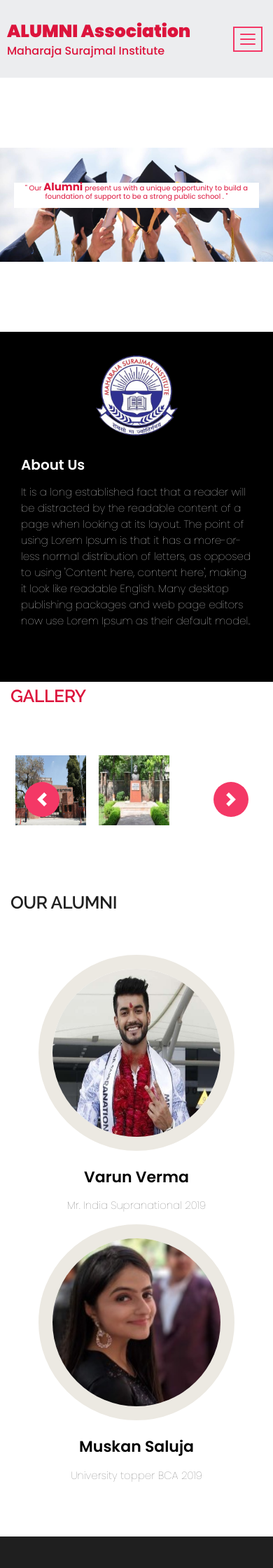
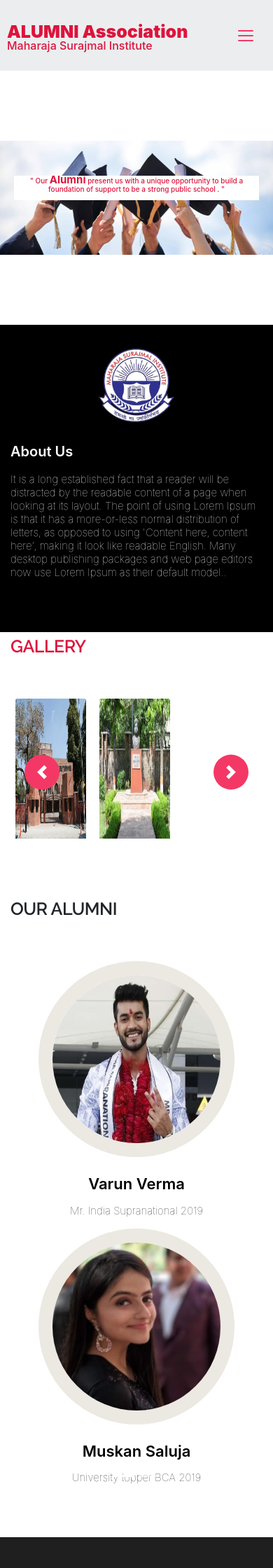
Before and after one commit to Megha2k/MSI-Alumni, a Django app: page / in a window 390 px wide. Shown: the top 2240 px of the page at 70% size. Run offline with Django 3.2, Linux system fonts and the light colour scheme; data comes from the database, SQL or seed files in the repository; parts of the project's set-up code (start-up, migrations or seed data) failed here and were passed over; some libraries are stand-ins or nearby versions.

Commit message:
gallery carousel and responsive footer

```diff
--- a/alumni_portal/templates/alumni_app/base.html
+++ b/alumni_portal/templates/alumni_app/base.html
@@ -32,6 +32,8 @@
     <!-- Custom CSS -->
     <link rel="stylesheet" href="{% static 'css/custom.css' %}" />
 
+    <!-- ONLINE BOOTRAP LINK VERSION 4.1.3 -->
+    <link rel="stylesheet" href="https://stackpath.bootstrapcdn.com/bootstrap/4.1.3/css/bootstrap.min.css" integrity="sha384-MCw98/SFnGE8fJT3GXwEOngsV7Zt27NXFoaoApmYm81iuXoPkFOJwJ8ERdknLPMO" crossorigin="anonymous">
 
 
     <!--[if lt IE 9]>
@@ -245,10 +247,17 @@
 
     <a href="#" id="scroll-to-top" class="hvr-radial-out"><i class="fa fa-angle-up"></i></a>
 
+<!-- ONLINE LINK FOR BOOTSTRAP JS FILES AS WITHOUT THESE DROPDOWN IN NAVBAR WAS NOT WORKING version 4.1.3 -->
+    <script src="https://code.jquery.com/jquery-3.3.1.slim.min.js" integrity="sha384-q8i/X+965DzO0rT7abK41JStQIAqVgRVzpbzo5smXKp4YfRvH+8abtTE1Pi6jizo" crossorigin="anonymous"></script>
+    <script src="https://cdnjs.cloudflare.com/ajax/libs/popper.js/1.14.3/umd/popper.min.js" integrity="sha384-ZMP7rVo3mIykV+2+9J3UJ46jBk0WLaUAdn689aCwoqbBJiSnjAK/l8WvCWPIPm49" crossorigin="anonymous"></script>
+    <script src="https://stackpath.bootstrapcdn.com/bootstrap/4.1.3/js/bootstrap.min.js" integrity="sha384-ChfqqxuZUCnJSK3+MXmPNIyE6ZbWh2IMqE241rYiqJxyMiZ6OW/JmZQ5stwEULTy" crossorigin="anonymous"></script>
+
     <!-- ALL JS FILES -->
+
+
+    <script src="{% static 'js/bootstrap.min.js' %}"></script>
+    <script src="{% static 'js/popper.min.js' %}"></script>
     <script src="{% static 'js/jquery.min.js' %}"></script>
-	<script src="{% static 'js/popper.min.js' %}"></script>
-    <script src="{% static 'js/bootstrap.min.js' %}"></script>
     <!-- ALL PLUGINS -->
     <script src="{% static 'js/jquery.magnific-popup.min.js' %}"></script>
     <script src="{% static 'js/jquery.pogo-slider.min.js' %}"></script>
--- a/alumni_portal/templates/alumni_app/index.html
+++ b/alumni_portal/templates/alumni_app/index.html
@@ -59,19 +59,23 @@
             </div>
 			<div class="row margin-top_30">
                 <div class="col-lg-12 margin-top_30">
+                    {% for key,value in list_slideshow.items %}
                     <div id="demo" class="carousel slide" data-ride="carousel">
 
                         <!-- The slideshow -->
                         <div class="carousel-inner">
-                            {% for key,value in list_slideshow.items %}
-                            {% for i in value %}
-                            {% if forloop.counter <= 3 %}
-                                <div class="carousel-item active" style="display:inline-block;width:32%;padding-left:2%;padding-right:2%">
-                                    <img class="img-responsive" src="/media/{{i.photo}}" alt="#" />
-                                </div>
-                            {% endif %}
-                            {% endfor %}
-                            {% endfor %}
+                          <div class="carousel-item active">
+                              {% for i in value %}
+                              <div style="display:inline-block;width:32%;padding-left:2%;padding-right:2%">
+                                  <img src='/media/{{i.photo}}' class="card-img-top" alt="..." width="300" height="200">
+                              </div>
+                              {% if forloop.counter|divisibleby:3 and forloop.counter > 0  and not forloop.last  %}
+                               </div>
+                               <div class="carousel-item">
+                              {% endif %}
+
+                              {% endfor %}
+                               </div>
                         </div>
 
                         <!-- Left and right controls -->
@@ -82,6 +86,7 @@
                             <span class="carousel-control-next-icon"></span>
                         </a>
                     </div>
+                    {% endfor %}
                 </div>
 
             </div>
```
